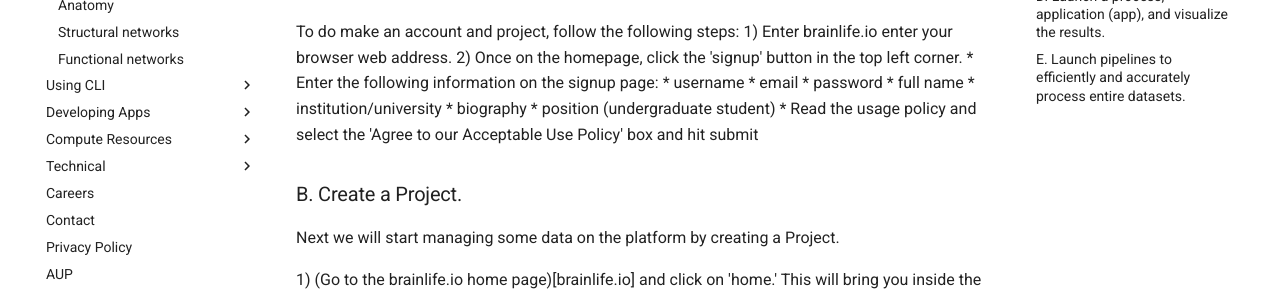
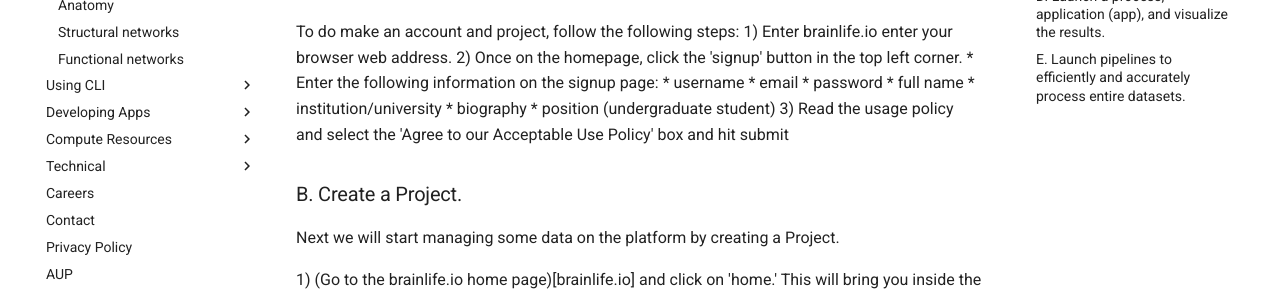
Before and after one commit to brainlife/docs, an MkDocs documentation site: the page built from docs/tutorial/introduction-to-brainlife.md, in a window 1280 px wide and 900 px high, scrolled down 970 px, cut to the strip 238-529 px from the top of the window. Built offline with MkDocs 1.6.1 and Material for MkDocs 9.7.7, drawn with Linux system fonts in a browser that asks for light colours; comment, search, counter and statistics services are not loaded.

Commit message:
Update introduction-to-brainlife.md

```diff
--- a/docs/tutorial/introduction-to-brainlife.md
+++ b/docs/tutorial/introduction-to-brainlife.md
@@ -24,7 +24,7 @@
         * institution/university
         * biography
         * position (undergraduate student)
-      * Read the usage policy and select the 'Agree to our Acceptable Use Policy' box and hit submit
+  3) Read the usage policy and select the 'Agree to our Acceptable Use Policy' box and hit submit
 
 ### B. Create a Project.
 
```
